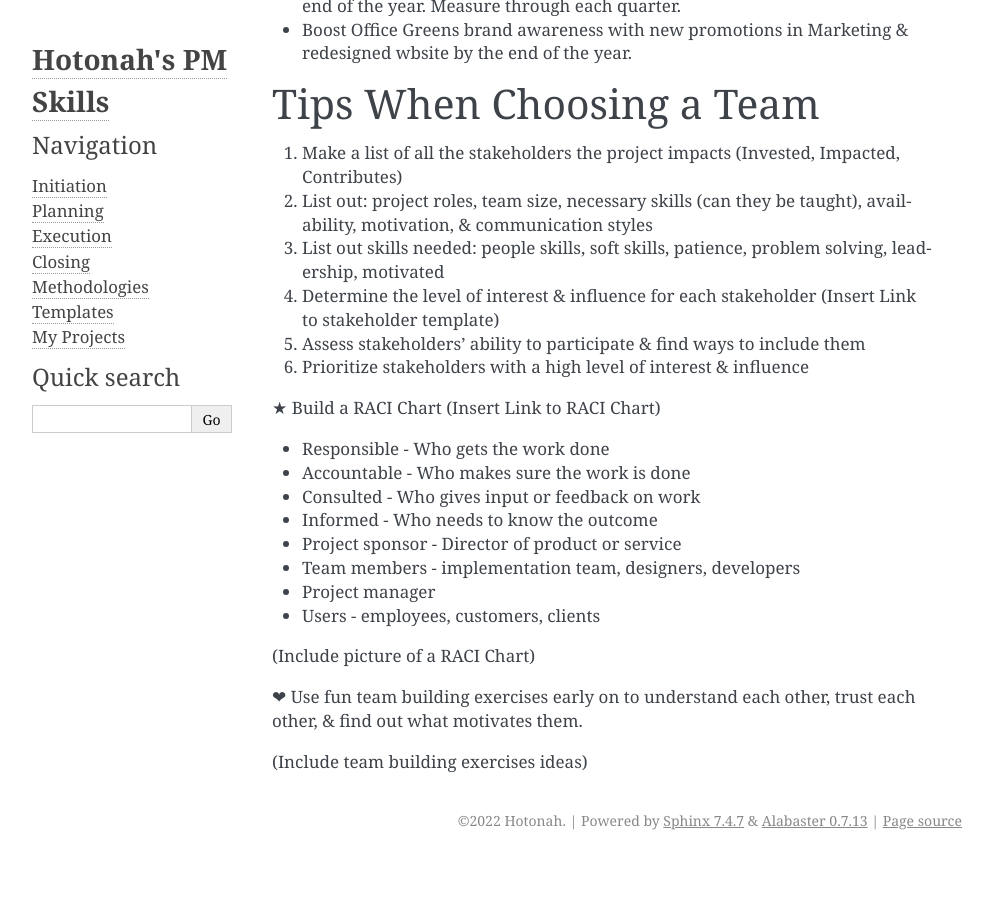
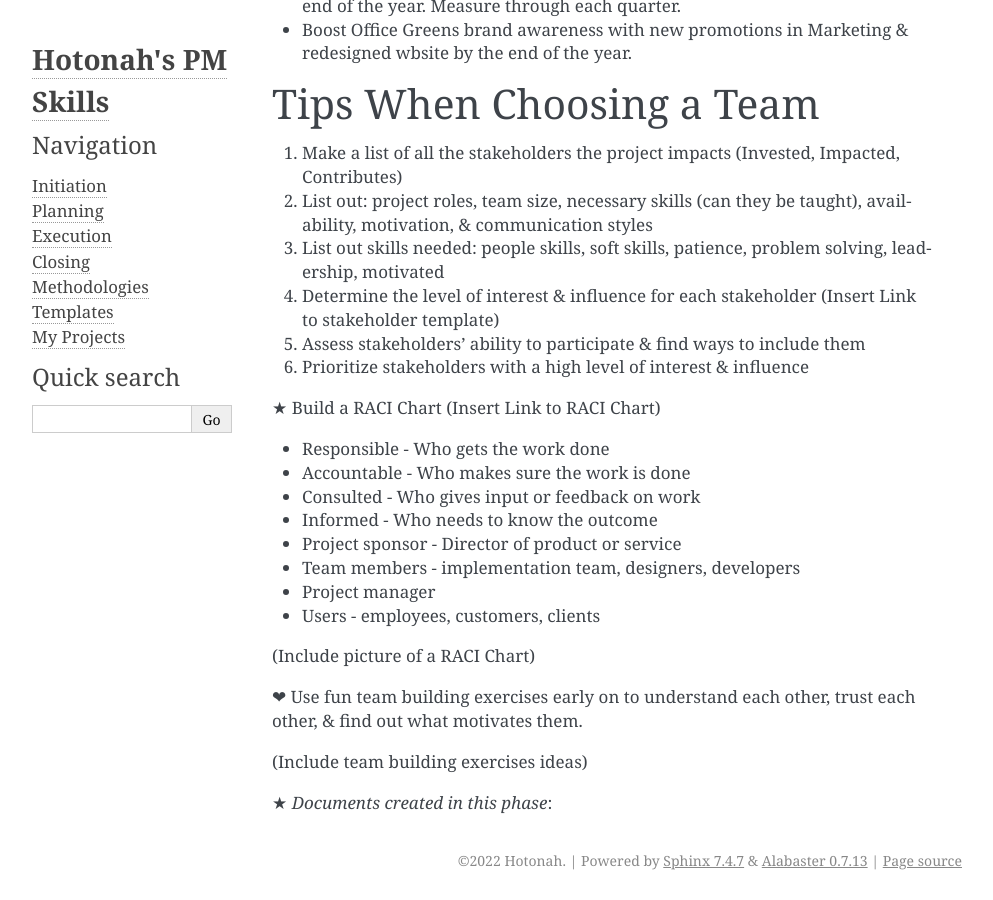
Before and after one commit to Hotonah/hotonah.github.io, a Sphinx documentation site: the page built from source/initiation.txt, in a window 1280 px wide and 900 px high, scrolled down 2441 px. Shown: the whole window, without its empty margins (148-1141 px from the left). Built offline with Sphinx 7.4.7, drawn with Linux system fonts in a browser that asks for light colours; before the commit the page ends 3301 px from its top, so only the background shows below that.

Commit message:
Update initiation.txt

```diff
--- a/source/initiation.txt
+++ b/source/initiation.txt
@@ -118,3 +118,5 @@ Tips When Choosing a Team
 ❤ Use fun team building exercises early on to understand each other, trust each other, & find out what motivates them.
 
 (Include team building exercises ideas)
+
+★ `Documents created in this phase`:
```
